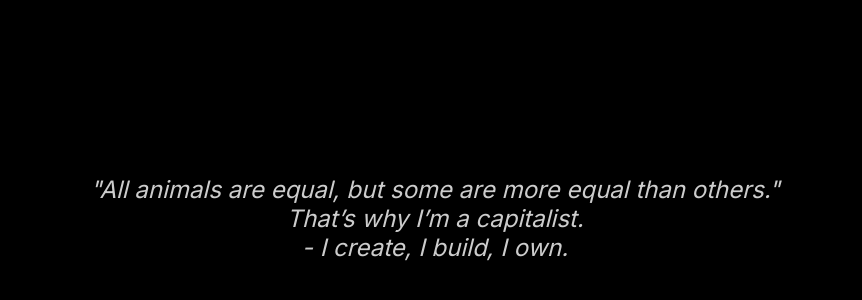
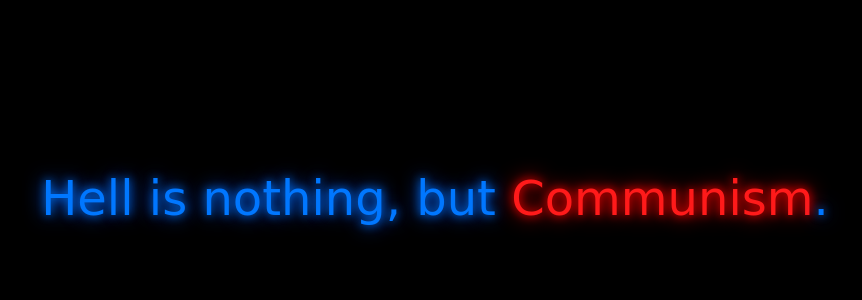
Before and after one commit to rabilxwl/www.rabil.com, a plain HTML site: page index.html in a window 1280 px wide. Shown: the part 202-502 px from the top of the page, without its empty margins (205-1067 px from the left). Drawn offline with Linux system fonts and the light colour scheme; a web font is replaced by a local one.

Commit message:
Add files via upload

```diff
--- a/index.html
+++ b/index.html
@@ -1,35 +1,43 @@
 <!DOCTYPE html>
 <html lang="en">
 <head>
-  <meta charset="UTF-8" />
-  <meta name="viewport" content="width=device-width, initial-scale=1.0" />
-  <title>rabil.wl</title>
-  <link href="https://fonts.googleapis.com/css2?family=Inter&display=swap" rel="stylesheet">
+  <meta charset="UTF-8">
+  <title>rabil.</title>
+  <link href="https://fonts.googleapis.com/css2?family=UnifrakturCook:700&display=swap" rel="stylesheet">
   <style>
-    body {
+    * {
       margin: 0;
-      background-color: #000;
-      color: #ccc;
-      font-family: 'Inter', sans-serif;
-      display: flex;
-      align-items: center;
-      justify-content: center;
-      height: 100vh;
-      text-align: center;
-      padding: 20px;
+      padding: 0;
+      box-sizing: border-box;
     }
 
-    .quote {
-      font-style: italic;
-      font-size: 1.5rem;
-      max-width: 700px;
+    body {
+      height: 100vh;
+      background-color: #000000; /* Full black */
+      font-family: 'UnifrakturCook', cursive;
+      display: flex;
+      justify-content: center;
+      align-items: center;
+    }
+
+    .message {
+      font-size: 48px;
+      color: #0077ff;
+      text-align: center;
+      text-shadow: 0 0 10px #0077ff, 0 0 20px #0055ff;
+    }
+
+    .red-text {
+      color: #ff1a1a;
+      text-shadow: 0 0 10px #ff0000, 0 0 20px #ff0000;
     }
   </style>
 </head>
 <body>
-  <p class="quote">"All animals are equal, but some are more equal than others."
-That’s why I’m a capitalist.
-<br>
-- I create, I build, I own.</p>
+
+  <div class="message">
+    Hell is nothing, but <span class="red-text">Communism</span>.
+  </div>
+
 </body>
 </html>
```
